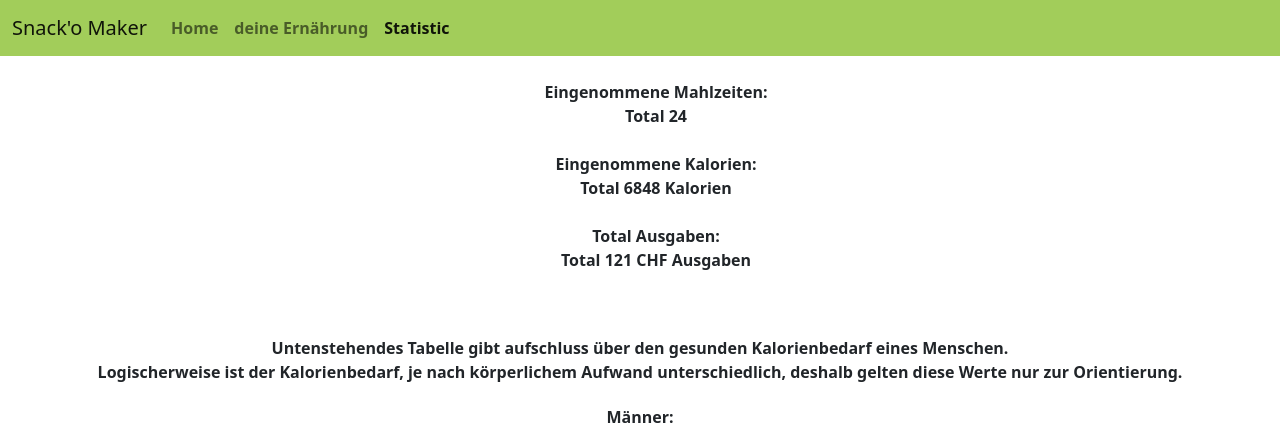
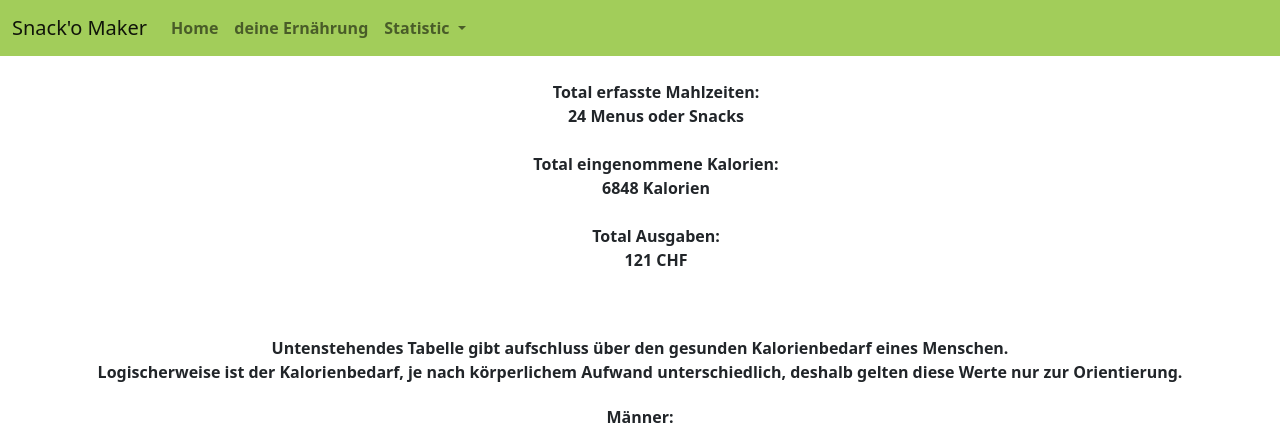
Before and after one commit to GianniMancinelli/Snackomaker, a Flask app: page /statistic in a window 1280 px wide. Shown: the top 431 px of the page. Run offline with Flask 2, Linux system fonts and the light colour scheme.

Commit message:
Navbar angepasst, so dass unter statistik.html ein Dropdown entsteht mit einmal "zusammenfassung" und einmal "Grafik" für die Plotly Grafik.

```diff
--- a/templates/statistik.html
+++ b/templates/statistik.html
@@ -31,9 +31,14 @@
         </li>
         <li class="nav-item">
           <a class="nav-link" href="menu">deine Ernährung</a>
-        </li>
-         <li class="nav-item">
-          <a class="nav-link active" href="statistic">Statistic</a>
+          <li class="nav-item dropdown">
+          <a class="nav-link dropdown-toggle" href="statistic" id="navbarDropdown" role="button" data-bs-toggle="dropdown" aria-expanded="false">
+            Statistic
+          </a>
+          <ul class="dropdown-menu" aria-labelledby="navbarDropdown">
+            <li><a class="dropdown-item" href="statistic">Zusammenfassung</a></li>
+              <li><a class="dropdown-item" href="grafik">Grafik</a></li>
+          </ul>
         </li>
       </ul>
     </div>
@@ -52,9 +57,9 @@
 
     <div class="stats">
     <ul>
-        <li>Eingenommene Mahlzeiten: <p>Total {{ count }}</p> </li> <!--damit anzahl Menus angezeigt wird--></br>
-        <li>Eingenommene Kalorien: <p> Total {{ kalorien }} Kalorien</p></li><!--damit Summe der Kalorien angezeigt wird--></br>
-        <li>Total Ausgaben: <p> Total {{ ausgaben }} CHF Ausgaben</p></li><!--damit Summe der Ausgaben angezeigt wird--></br>
+        <li>Total erfasste Mahlzeiten: <p> {{ count }} Menus oder Snacks</p> </li> <!--damit anzahl Menus angezeigt wird--></br>
+        <li>Total eingenommene Kalorien: <p>  {{ kalorien }} Kalorien</p></li><!--damit Summe der Kalorien angezeigt wird--></br>
+        <li>Total Ausgaben: <p>  {{ ausgaben }} CHF </p></li><!--damit Summe der Ausgaben angezeigt wird--></br>
 
     </ul>
     </div>
```
Also changed, not shown: templates/menu.html (+21 -5 lines).
